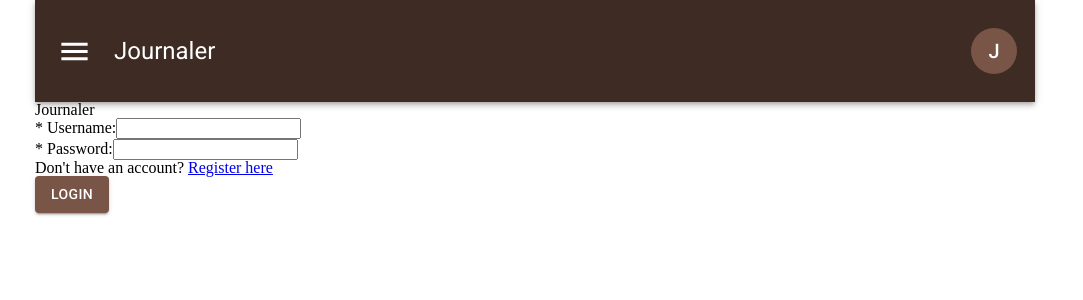
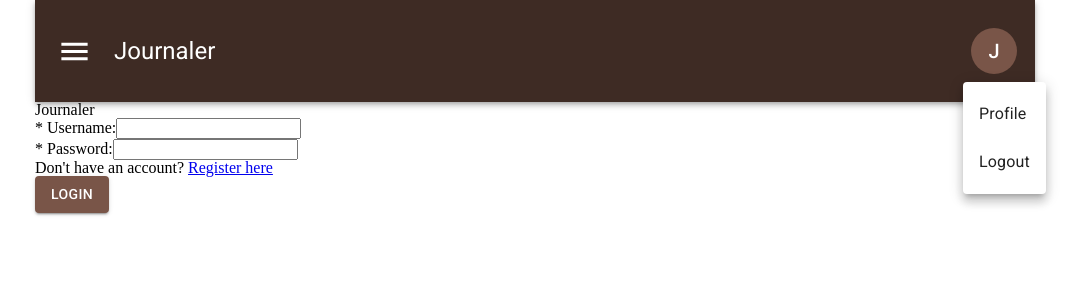
Before and after one commit to waylonturbes/journaler-frontend, a React (Create React App) app: page / in a window 1280 px wide. Both pictures are taken after a click on the button "user avatar". Shown: the top 300 px of the page, without its empty margins (105-1188 px from the left). Built offline with nearby package versions, Linux system fonts and the light colour scheme.

Commit message:
feat: add menu to avatar button

```diff
--- a/src/components/base/AvatarButton.tsx
+++ b/src/components/base/AvatarButton.tsx
@@ -1,27 +1,34 @@
 import React from "react";
-import { Avatar, IconButton } from "@mui/material";
+import { Link } from "react-router-dom";
+import { Avatar, IconButton, Menu, MenuItem, Fade } from "@mui/material";
 
 interface AppProps {
-  onClickAction?: () => void;
   userInitial: string;
-  outline?: {
-    "outline-offset": string;
-    outline: string;
-  };
 }
 
-const AvatarButton = ({ onClickAction, outline, userInitial }: AppProps) => {
+const AvatarButton = ({ userInitial }: AppProps) => {
+  const [anchorEl, setAnchorEl] = React.useState<null | HTMLElement>(null);
+  const open = Boolean(anchorEl);
+  const handleClick = (event: React.MouseEvent<HTMLElement>) => {
+    setAnchorEl(event.currentTarget);
+  };
+  const handleClose = () => {
+    setAnchorEl(null);
+  };
+
   return (
+    <>
       <IconButton
-      onClick={onClickAction}
+        onClick={handleClick}
+        id="fade-button"
+        aria-controls={open ? "fade-menu" : undefined}
+        aria-haspopup="true"
+        aria-expanded={open ? "true" : undefined}
         aria-label="user avatar"
-      sx={[
-        {
+        sx={{
           color: "common.white",
           transition: "0.16s ease-in",
-        },
-        { ...outline },
-      ]}
+        }}
       >
         <Avatar
           component="image"
@@ -37,6 +44,28 @@ const AvatarButton = ({ onClickAction, outline, userInitial }: AppProps) => {
           {userInitial}
         </Avatar>
       </IconButton>
+      <Menu
+        id="fade-menu"
+        MenuListProps={{
+          "aria-labelledby": "fade-button",
+        }}
+        anchorEl={anchorEl}
+        open={open}
+        onClose={handleClose}
+        TransitionComponent={Fade}
+      >
+        <MenuItem onClick={handleClose} component={Link as any} to={"/profile"}>
+          Profile
+        </MenuItem>
+        <MenuItem
+          onClick={handleClose}
+          component={Link as any}
+          to={"/auth/logout"}
+        >
+          Logout
+        </MenuItem>
+      </Menu>
+    </>
   );
 };
 
--- a/src/components/base/NavBar/NavBar.tsx
+++ b/src/components/base/NavBar/NavBar.tsx
@@ -66,21 +66,7 @@ const NavBar = () => {
         />
         {isAuthenticated ? (
           <Box sx={{ px: "16px", margin: "auto" }}>
-            {tab === "profile" ? (
-              <AvatarButton
-                onClickAction={() => setTab("profile")}
-                outline={{
-                  "outline-offset": "-4px",
-                  outline: "2px solid #ff5722", // color is secondary.main
-                }}
-                userInitial={dummyUser.email[0].toUpperCase()}
-              />
-            ) : (
-              <AvatarButton
-                onClickAction={() => setTab("profile")}
-                userInitial={dummyUser.email[0].toUpperCase()}
-              />
-            )}
+            <AvatarButton userInitial={dummyUser.email[0].toUpperCase()} />
           </Box>
         ) : (
           <Tab
```
Lines whose indentation alone changed are shown as unchanged.
